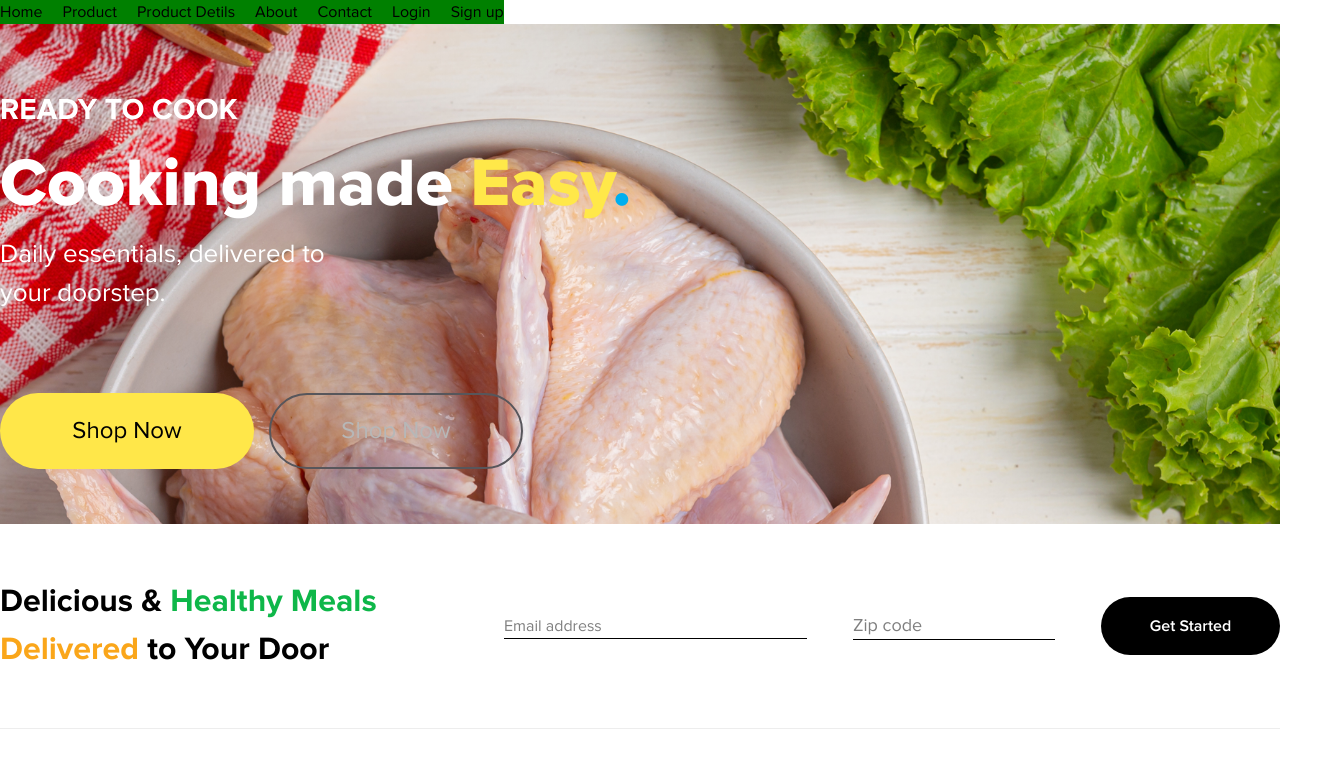
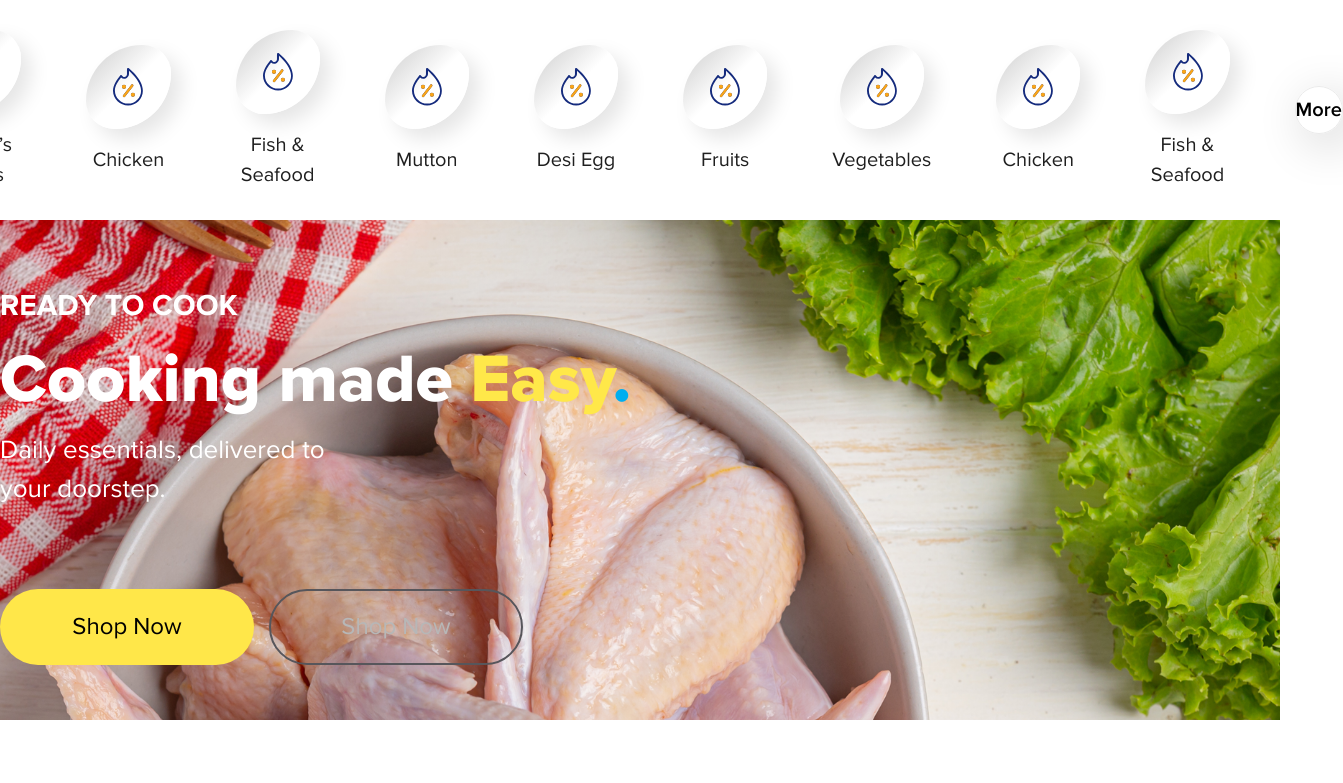
Before and after one commit to khurshid-99/TOZZA_2, a React app in the folder FRONTEND/: page / in a window 1280 px wide. Shown: the top 783 px of the page, 1343 px wide, since content can reach past the window. Built offline with nearby package versions, Linux system fonts and the light colour scheme; no server answers; the HTML template or start-up script is replaced by a standard one.

Commit message:
refactor: update CategoryNav component to accept props and enhance layout; integrate CategoryNav in Home page for better category display

```diff
--- a/FRONTEND/src/app/Layout.tsx
+++ b/FRONTEND/src/app/Layout.tsx
@@ -3,7 +3,7 @@ import { Link, Outlet } from "react-router";
 const Layout = () => {
   return (
     <>
-      <nav className="flex gap-5 bg-[green] w-fit flex-wrap ">
+      {/* <nav className="flex gap-5 bg-[green] w-fit flex-wrap ">
         <Link to={"/"}>Home</Link>
         <Link to={"/product"}>Product</Link>
         <Link to={"/product/detils"}>Product Detils</Link>
@@ -11,7 +11,7 @@ const Layout = () => {
         <Link to={"/contact"}>Contact</Link>
         <Link to={"/login"}>Login</Link>
         <Link to={"/sing-up"}>Sign up</Link>
-      </nav>
+      </nav> */}
       <Outlet />
     </>
   );
--- a/FRONTEND/src/features/home/components/CategoryNav.tsx
+++ b/FRONTEND/src/features/home/components/CategoryNav.tsx
@@ -1,61 +1,77 @@
-const CategoryNav = () => {
+interface Categories {
+  name: string;
+  icon: string;
+}
+
+const CategoryNav = ({ name, icon }: Categories) => {
   return (
-    <div className="home_category">
-      <div className="home_category_item">
-        <div className="shape">
-          <img src="src/assets/category_inner_icon.svg" alt="" />
-        </div>
-        <h5>Today’s Deals</h5>
+    <div className="flex flex-col items-center justify-center gap-[1rem] group  ">
+      <div className="w-[84.2px] aspect-square bg-linear-to-tl from-[white] from-30% via-[white] via-50% to-[#00000028] rounded-tr-[50%] rounded-bl-[50%] rounded-tl-[100%] rounded-br-[100%]  border-black flex items-center justify-center inset-shadow-blue-500 shadow-[10px_10px_20px_rgba(0,0,0,0.1)]">
+        <img
+          src={icon}
+          alt=""
+          className="w-7.5 aspect-30/37.7 object-center object-cover "
+        />
       </div>
-      <div className="home_category_item">
-        <div className="shape">
-          <img src="src/assets/category_inner_icon.svg" alt="" />
-        </div>
-        <h5>Today’s Deals</h5>
-      </div>
-      <div className="home_category_item">
-        <div className="shape">
-          <img src="src/assets/category_inner_icon.svg" alt="" />
-        </div>
-        <h5>Today’s Deals</h5>
-      </div>
-      <div className="home_category_item">
-        <div className="shape">
-          <img src="src/assets/category_inner_icon.svg" alt="" />
-        </div>
-        <h5>Today’s Deals</h5>
-      </div>
-      <div className="home_category_item">
-        <div className="shape">
-          <img src="src/assets/category_inner_icon.svg" alt="" />
-        </div>
-        <h5>Today’s Deals</h5>
-      </div>
-      <div className="home_category_item">
-        <div className="shape">
-          <img src="src/assets/category_inner_icon.svg" alt="" />
-        </div>
-        <h5>Today’s Deals</h5>
-      </div>
-      <div className="home_category_item">
-        <div className="shape">
-          <img src="src/assets/category_inner_icon.svg" alt="" />
-        </div>
-        <h5>Today’s Deals</h5>
-      </div>
-      <div className="home_category_item">
-        <div className="shape">
-          <img src="src/assets/category_inner_icon.svg" alt="" />
-        </div>
-        <h5>Today’s Deals</h5>
-      </div>
-      <div className="home_category_item">
-        <div className="shape">
-          <img src="src/assets/category_inner_icon.svg" alt="" />
-        </div>
-        <h5>Today’s Deals</h5>
-      </div>
+      <h5 className="text-20 text-[#1F1F1F] text-center capitalize ">{name}</h5>
     </div>
+
+    // <div className="home_category">
+    //   <div className="home_category_item ">
+    //     <div className="shape">
+    //       <img src={icon} alt="" />
+    //     </div>
+    //     <h5>{name}</h5>
+    //   </div>
+    // {/* <div className="home_category_item">
+    //   <div className="shape">
+    //     <img src="src/assets/category_inner_icon.svg" alt="" />
+    //   </div>
+    //   <h5>Today’s Deals</h5>
+    // </div>
+    // <div className="home_category_item">
+    //   <div className="shape">
+    //     <img src="src/assets/category_inner_icon.svg" alt="" />
+    //   </div>
+    //   <h5>Today’s Deals</h5>
+    // </div>
+    // <div className="home_category_item">
+    //   <div className="shape">
+    //     <img src="src/assets/category_inner_icon.svg" alt="" />
+    //   </div>
+    //   <h5>Today’s Deals</h5>
+    // </div>
+    // <div className="home_category_item">
+    //   <div className="shape">
+    //     <img src="src/assets/category_inner_icon.svg" alt="" />
+    //   </div>
+    //   <h5>Today’s Deals</h5>
+    // </div>
+    // <div className="home_category_item">
+    //   <div className="shape">
+    //     <img src="src/assets/category_inner_icon.svg" alt="" />
+    //   </div>
+    //   <h5>Today’s Deals</h5>
+    // </div>
+    // <div className="home_category_item">
+    //   <div className="shape">
+    //     <img src="src/assets/category_inner_icon.svg" alt="" />
+    //   </div>
+    //   <h5>Today’s Deals</h5>
+    // </div>
+    // <div className="home_category_item">
+    //   <div className="shape">
+    //     <img src="src/assets/category_inner_icon.svg" alt="" />
+    //   </div>
+    //   <h5>Today’s Deals</h5>
+    // </div>
+    // <div className="home_category_item">
+    //   <div className="shape">
+    //     <img src="src/assets/category_inner_icon.svg" alt="" />
+    //   </div>
+    //   <h5>Today’s Deals</h5>
+    // </div> */}
+    // </div>
   );
 };
 
--- a/FRONTEND/src/features/home/pages/Home.tsx
+++ b/FRONTEND/src/features/home/pages/Home.tsx
@@ -7,6 +7,7 @@ import {
   iamge3,
   fruits,
   popular,
+  headerCategoryIcon,
 } from "../../../images";
 import { useState } from "react";
 import Footer from "../../../utils/Footer";
@@ -20,7 +21,7 @@ import "swiper/css";
 import "swiper/css/navigation";
 import FruitsVegetablesCart from "../components/FruitsVegetablesCart";
 import InstagramFeed from "../../../utils/InstagramFeed";
-// import CategoryNav from "../components/CategoryNav";
+import CategoryNav from "../components/CategoryNav";
 
 const Home = () => {
   const [email, setEmail] = useState("");
@@ -28,7 +29,23 @@ const Home = () => {
 
   return (
     <section className="home  ">
-      {/* <CategoryNav /> */}
+      <div className="flex items-center justify-center gap-[65px] py-[30px] ">
+        {[
+          { id: 1, name: "Today’s Deals", icon: headerCategoryIcon },
+          { id: 2, name: "Chicken", icon: headerCategoryIcon },
+          { id: 3, name: "Fish & Seafood", icon: headerCategoryIcon },
+          { id: 4, name: "Mutton", icon: headerCategoryIcon },
+          { id: 5, name: "Desi Egg", icon: headerCategoryIcon },
+          { id: 6, name: "Fruits", icon: headerCategoryIcon },
+          { id: 7, name: "Vegetables", icon: headerCategoryIcon },
+          { id: 8, name: "Chicken", icon: headerCategoryIcon },
+          { id: 9, name: "Fish & Seafood", icon: headerCategoryIcon },
+        ].map(({ id, name, icon }) => (
+          <CategoryNav name={name} icon={icon} />
+        ))}
+
+      <button className="w-[94.5px] aspect-square rounded-full border border-soft text-main text-20 font-n-sb capitalize shadow-[10px_10px_50px_rgba(0,0,0,0.2)] ">more</button>
+      </div>
       {/*  */}
       <div className="w-full aspect-400/270 md:aspect-768/300 xl:aspect-1920/750 2xl:aspect-1536/696 3xl:aspect-1920/696  relative  ">
         <img
@@ -206,6 +223,9 @@ const Home = () => {
         <div className="max-w-[1620px] mx-auto flex justify-center pt-18.75 gap-7.5 ">
           {/*  */}
           <FruitsVegetablesCart image={fruits} />
+          <FruitsVegetablesCart image={fruits} />
+          <FruitsVegetablesCart image={fruits} />
+          <FruitsVegetablesCart image={fruits} />
           {/*  */}
         </div>
       </div>
@@ -233,6 +253,9 @@ const Home = () => {
         <div className="flex items-center justify-center gap-7.5 pt-18.75  ">
           {/*  */}
           {/* <FruitsVegetablesCart image={popular} /> */}
+          <FruitsVegetablesCart image={popular} />
+          <FruitsVegetablesCart image={popular} />
+          <FruitsVegetablesCart image={popular} />
           <FruitsVegetablesCart image={popular} />
           {/*  */}
         </div>
--- a/FRONTEND/src/images.ts
+++ b/FRONTEND/src/images.ts
@@ -39,7 +39,10 @@ import facebookIcon from "../src/assets/facebook-3.svg";
 import colorLogo from "../src/assets/logo-for-website.png";
 import loginImg from "../src/assets/login-img.svg";
 
+import headerCategoryIcon from "../src/assets/category_inner_icon.svg"
+
 export {
+  headerCategoryIcon,
   loginImg,
   colorLogo,
   googleIcon,
```
